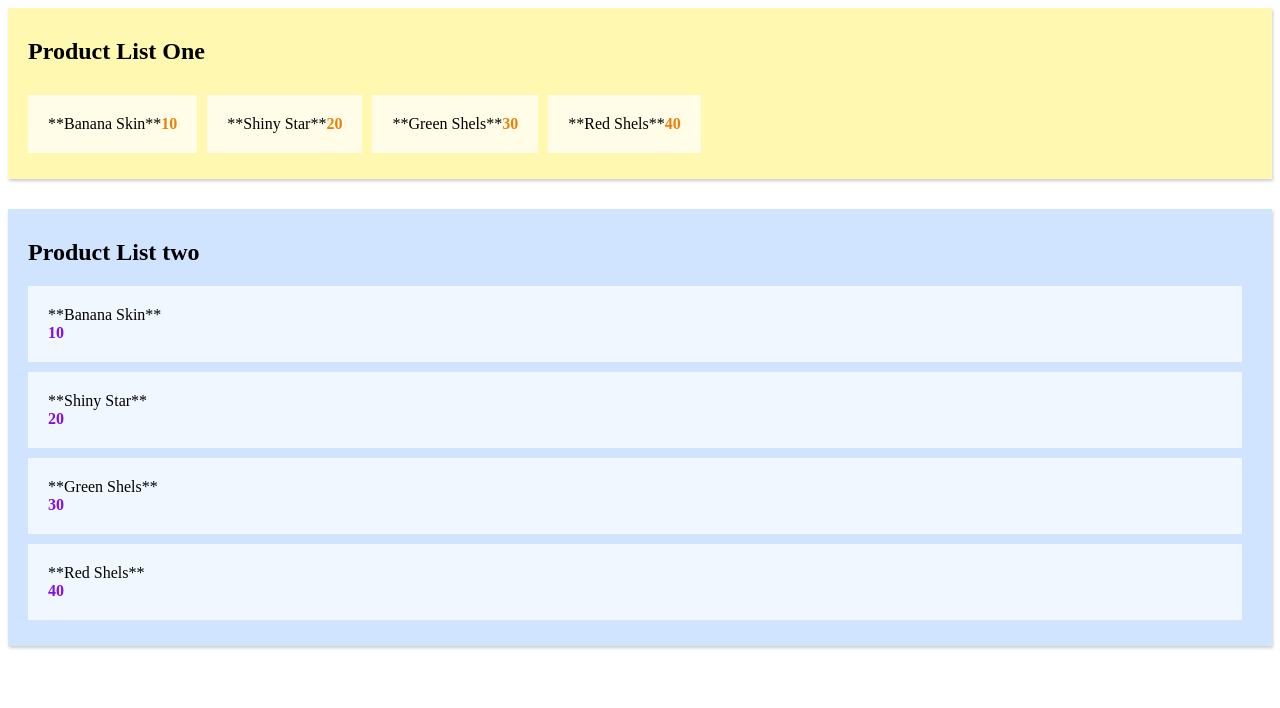
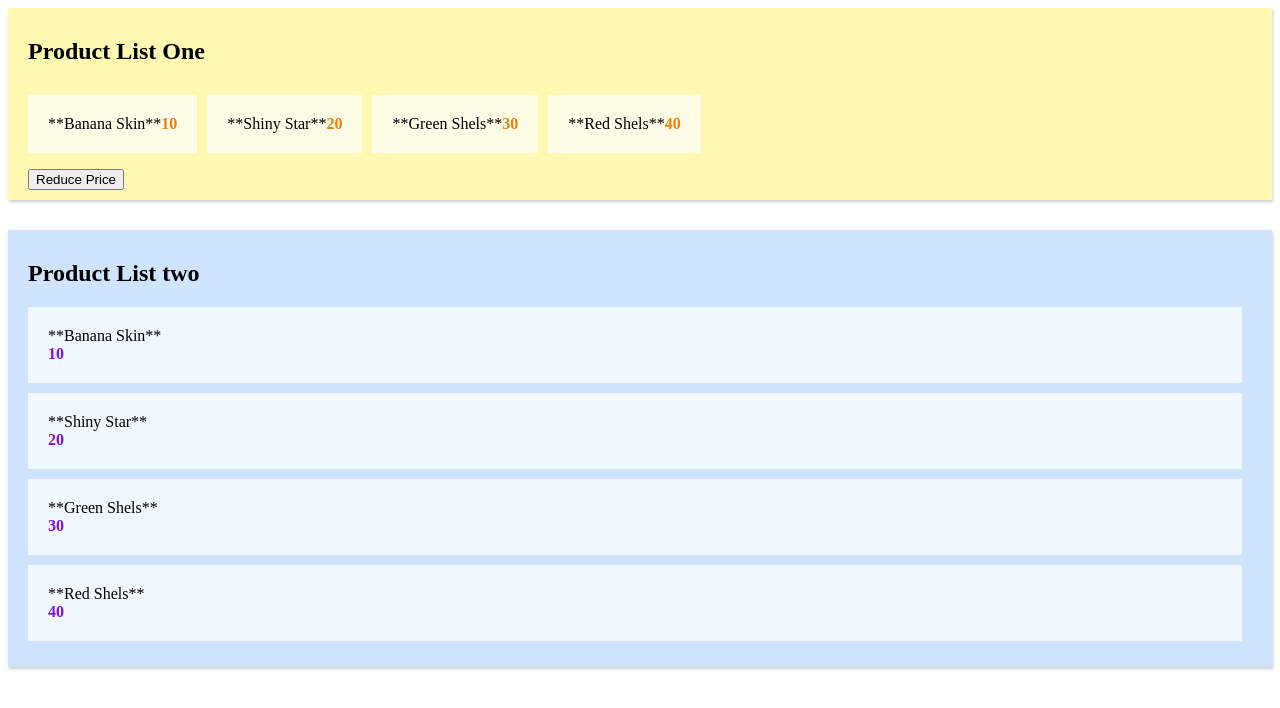
Before and after one commit to ChamkhiAnas/VueAuthentificationsWithJwt, a Vue app: page / in a window 1280 px wide. Shown: the top 708 px of the page. Built offline with nearby package versions, Linux system fonts and the light colour scheme.

Commit message:
ProjectWithMutations

```diff
--- a/src/components/ProductListOne.vue
+++ b/src/components/ProductListOne.vue
@@ -7,6 +7,8 @@
       <span class="price">{{product.price}}</span>
     </li>
   </ul>
+
+  <button @click="reducePrice">Reduce Price</button>
 
 
   </div>
@@ -22,6 +24,14 @@
       },
       saleProducts(){
       return this.$store.getters.saleProducts
+      }
+    },
+    methods:{
+      reducePrice:function(){
+        // this.$store.state.products.forEach(product=>{
+        //   product.price-=1
+        // })
+        this.$store.commit('reducePrice');
       }
     }
 }
--- a/src/components/ProductListTwo.vue
+++ b/src/components/ProductListTwo.vue
@@ -26,9 +26,14 @@
       saleProducts(){
       return this.$store.getters.saleProducts
       }
-
-
-
+    },
+     methods:{
+      reducePrice:function(){
+        // this.$store.state.products.forEach(product=>{
+        //   product.price-=1
+        // })
+        this.$store.commit('reducePrice');
+      }
     }
 }
 </script>
--- a/src/store/index.js
+++ b/src/store/index.js
@@ -25,6 +25,11 @@
 
   },
   mutations: {
+    reducePrice:state=>{
+      state.products.forEach(product=>{
+        product.price-=1
+      })
+    }
   },
   actions: {
   },
```
